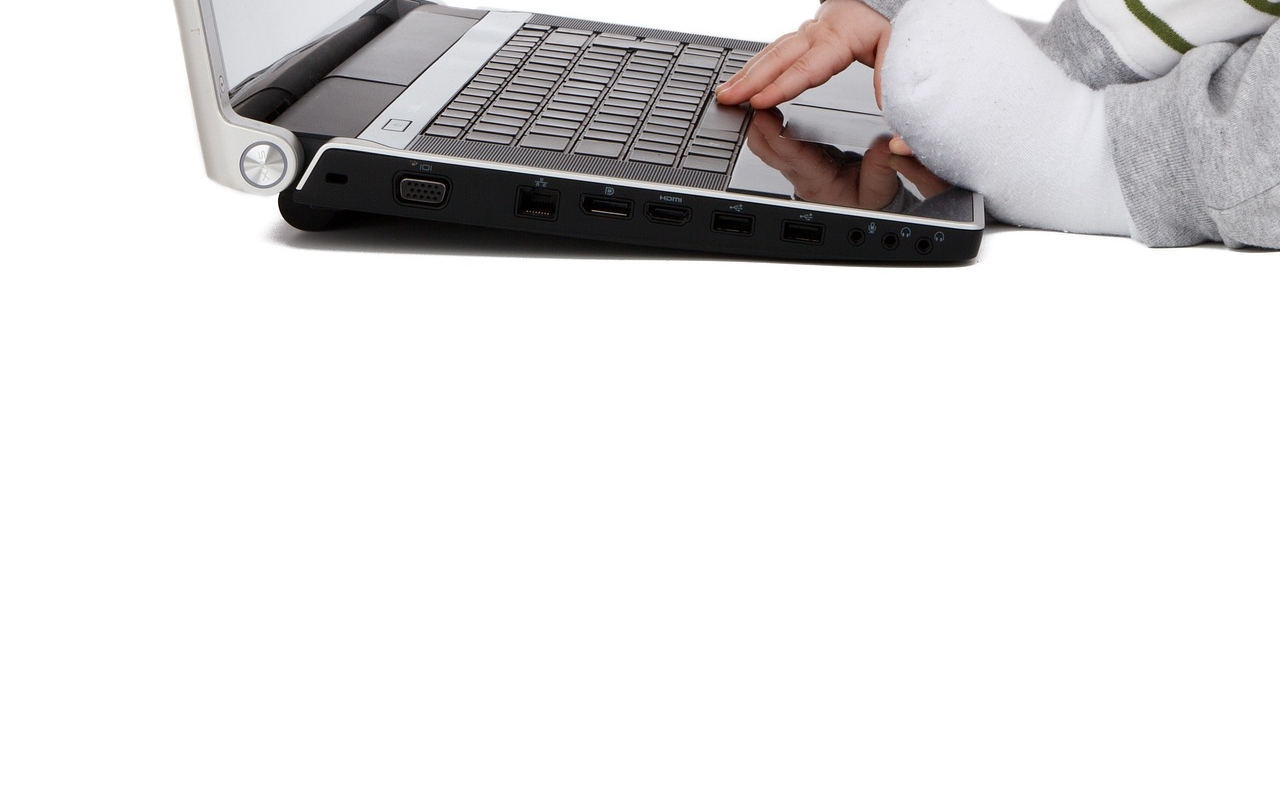
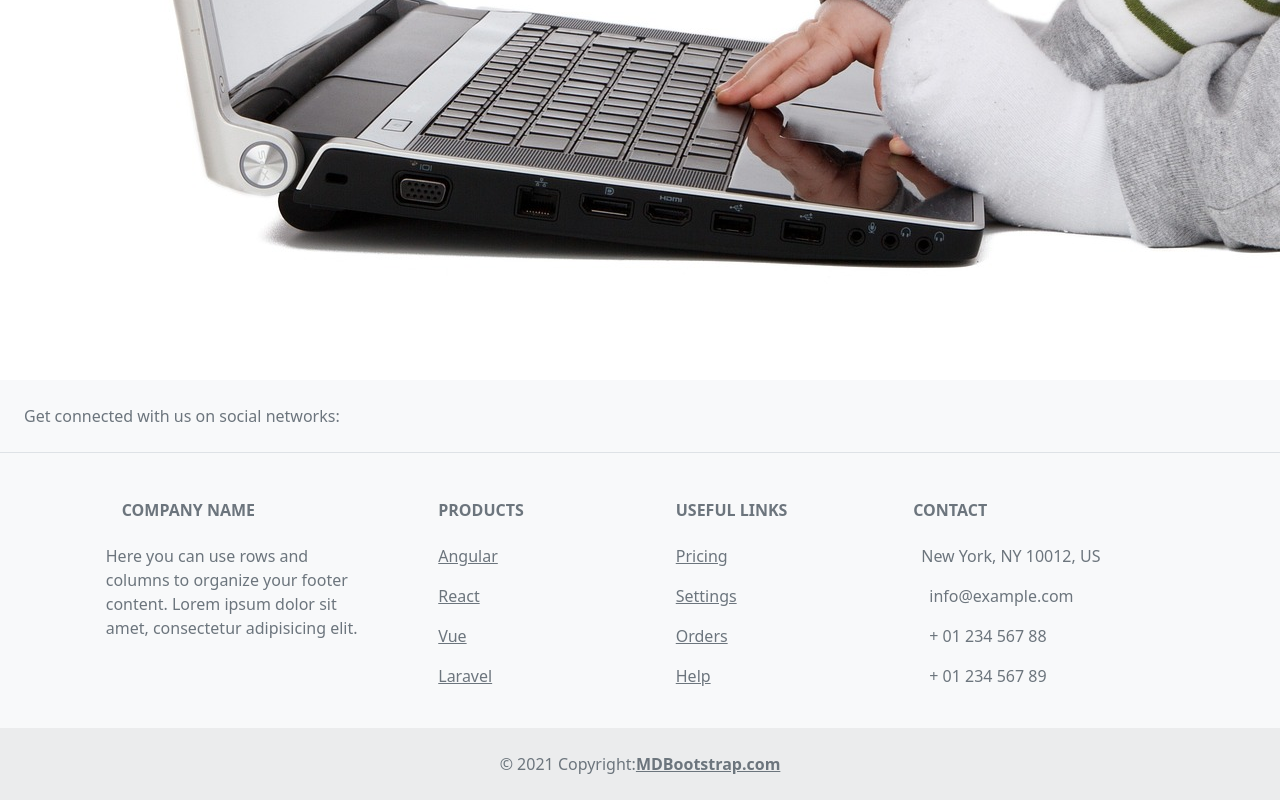
Before and after one commit to whgusqls007/ErrorShift, a React (Create React App) app in the folder frontend/: page / in a window 1280 px wide. Shown: the part 1068-1868 px from the top of the page. Before the commit the page ends 1448 px from the top, so only its background shows below. Built offline with nearby package versions, Linux system fonts and the light colour scheme.

Commit message:
add footer

```diff
--- a/frontend/package.json
+++ b/frontend/package.json
@@ -7,6 +7,7 @@
     "@testing-library/react": "^13.4.0",
     "@testing-library/user-event": "^13.5.0",
     "bootstrap": "^5.2.2",
+    "mdb-react-ui-kit": "^4.2.0",
     "react": "^18.2.0",
     "react-bootstrap": "^2.5.0",
     "react-dom": "^18.2.0",
--- /dev/null
+++ b/frontend/src/common/footer/Footer.js
@@ -0,0 +1,125 @@
+import React from 'react';
+import { MDBFooter, MDBContainer, MDBRow, MDBCol, MDBIcon } from 'mdb-react-ui-kit';
+
+export default function Footer() {
+  return (
+    <MDBFooter bgColor='light' className='text-center text-lg-start text-muted'>
+      <section className='d-flex justify-content-center justify-content-lg-between p-4 border-bottom'>
+        <div className='me-5 d-none d-lg-block'>
+          <span>Get connected with us on social networks:</span>
+        </div>
+
+        <div>
+          <a href='' className='me-4 text-reset'>
+            <MDBIcon fab icon="facebook-f" />
+          </a>
+          <a href='' className='me-4 text-reset'>
+            <MDBIcon fab icon="twitter" />
+          </a>
+          <a href='' className='me-4 text-reset'>
+            <MDBIcon fab icon="google" />
+          </a>
+          <a href='' className='me-4 text-reset'>
+            <MDBIcon fab icon="instagram" />
+          </a>
+          <a href='' className='me-4 text-reset'>
+            <MDBIcon fab icon="linkedin" />
+          </a>
+          <a href='' className='me-4 text-reset'>
+            <MDBIcon fab icon="github" />
+          </a>
+        </div>
+      </section>
+
+      <section className=''>
+        <MDBContainer className='text-center text-md-start mt-5'>
+          <MDBRow className='mt-3'>
+            <MDBCol md="3" lg="4" xl="3" className='mx-auto mb-4'>
+              <h6 className='text-uppercase fw-bold mb-4'>
+                <MDBIcon icon="gem" className="me-3" />
+                Company name
+              </h6>
+              <p>
+                Here you can use rows and columns to organize your footer content. Lorem ipsum dolor sit amet,
+                consectetur adipisicing elit.
+              </p>
+            </MDBCol>
+
+            <MDBCol md="2" lg="2" xl="2" className='mx-auto mb-4'>
+              <h6 className='text-uppercase fw-bold mb-4'>Products</h6>
+              <p>
+                <a href='#!' className='text-reset'>
+                  Angular
+                </a>
+              </p>
+              <p>
+                <a href='#!' className='text-reset'>
+                  React
+                </a>
+              </p>
+              <p>
+                <a href='#!' className='text-reset'>
+                  Vue
+                </a>
+              </p>
+              <p>
+                <a href='#!' className='text-reset'>
+                  Laravel
+                </a>
+              </p>
+            </MDBCol>
+
+            <MDBCol md="3" lg="2" xl="2" className='mx-auto mb-4'>
+              <h6 className='text-uppercase fw-bold mb-4'>Useful links</h6>
+              <p>
+                <a href='#!' className='text-reset'>
+                  Pricing
+                </a>
+              </p>
+              <p>
+                <a href='#!' className='text-reset'>
+                  Settings
+                </a>
+              </p>
+              <p>
+                <a href='#!' className='text-reset'>
+                  Orders
+                </a>
+              </p>
+              <p>
+                <a href='#!' className='text-reset'>
+                  Help
+                </a>
+              </p>
+            </MDBCol>
+
+            <MDBCol md="4" lg="3" xl="3" className='mx-auto mb-md-0 mb-4'>
+              <h6 className='text-uppercase fw-bold mb-4'>Contact</h6>
+              <p>
+                <MDBIcon icon="home" className="me-2" />
+                New York, NY 10012, US
+              </p>
+              <p>
+                <MDBIcon icon="envelope" className="me-3" />
+                info@example.com
+              </p>
+              <p>
+                <MDBIcon icon="phone" className="me-3" /> + 01 234 567 88
+              </p>
+              <p>
+                <MDBIcon icon="print" className="me-3" /> + 01 234 567 89
+              </p>
+            </MDBCol>
+          </MDBRow>
+        </MDBContainer>
+      </section>
+
+      <div className='text-center p-4' style={{ backgroundColor: 'rgba(0, 0, 0, 0.05)' }}>
+        © 2021 Copyright:
+        <a className='text-reset fw-bold' href='https://mdbootstrap.com/'>
+          MDBootstrap.com
+        </a>
+      </div>
+    </MDBFooter>
+  );
+}
--- a/frontend/src/features/main/home/home.js
+++ b/frontend/src/features/main/home/home.js
@@ -1,4 +1,5 @@
 import NavBar from "../../../common/navbar/NavBar"
+import Footer from "../../../common/footer/Footer"
 import "bootstrap/dist/css/bootstrap.min.css"
 import 'bootstrap/dist/js/bootstrap.bundle.min'
 import img from "../../../assets/img/img1.jpg"
@@ -16,6 +17,7 @@
                     </div>
                 </div>
             </div>
+            <Footer></Footer>
         </div>
     )
 }
```
Also changed, not shown: frontend/src/common/footer/Footer.css (added), 1 other file (tests, documents, lock files or other folders).
